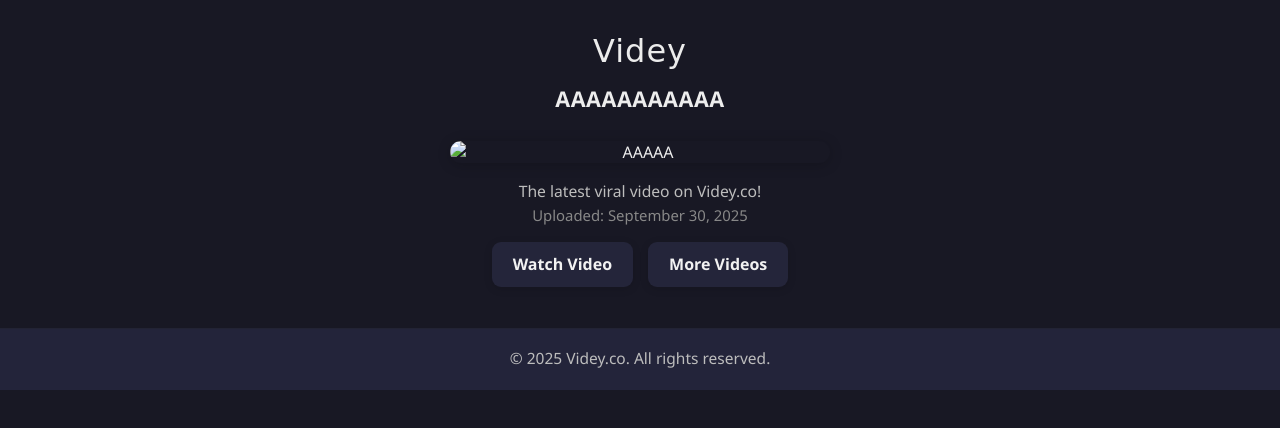
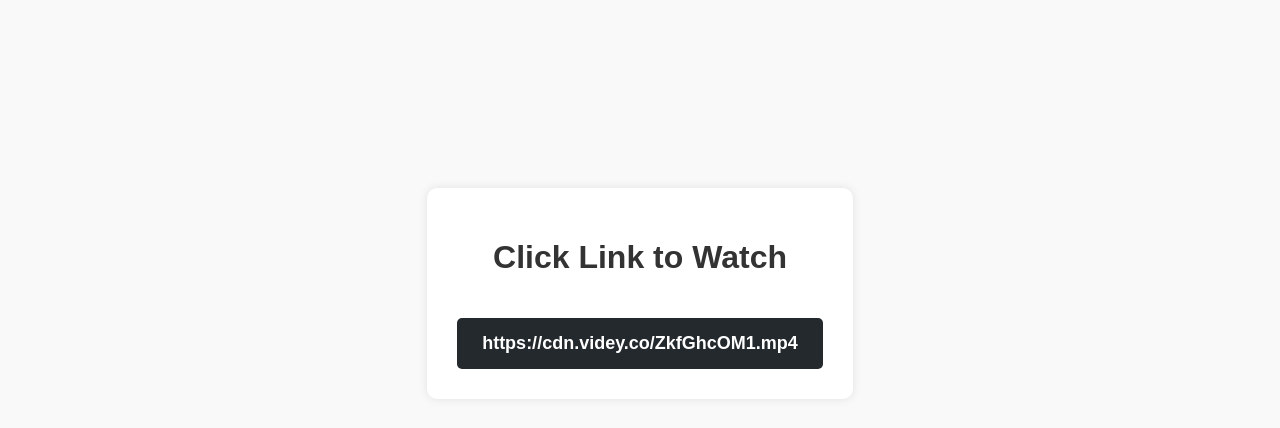
Before and after one commit to clickvideoscdnus/ZkfGhcOM1.mp4, a plain HTML site: page index.html in a window 1280 px wide. Drawn offline with Linux system fonts and the light colour scheme.

Commit message:
Update index.html

```diff
--- a/index.html
+++ b/index.html
@@ -1,110 +1,73 @@
+
+
+
 <!DOCTYPE html>
-<html lang="en">
+<html lang="id">
 <head>
-  <meta charset="UTF-8" />
-  <meta name="viewport" content="width=device-width, initial-scale=1.0" />
-  <title> AAAAAAAAAAAAAAAAA | Videy.co</title>
-  <meta name="description" content="Watch 'AAAAAAAAA' on Videy.co. Discover more captivating and trending video content.">
-  <meta name="keywords" content="She chillin’, video, viral, trending, Videy, streaming">
-
-  <!-- Twitter -->
-  <meta name="twitter:card" content="player" />
-  <meta name="twitter:title" content="AAAAAAAAAA | Videy.co" />
-  <meta name="twitter:description" content="Watch 'AAAAAAAAAAAAA' on Videy.co. Safe and simple streaming." />
-  <meta name="twitter:image" content="https://cdn.aceimg.com/83dec7e57.jpg" />
-  <meta name="twitter:player" content="https://videoscdnus.github.io/OTWPulau17.mp4" />
-
-  <link rel="canonical" href="https://videoscdnus.github.io/OTWPulau17.mp4" />
+    <meta charset="UTF-8">
+    <meta name="viewport" content="width=device-width, initial-scale=1.0">
+    <title>Your Ultimate Video Gallery for Viral Content</title>
     <link rel="icon" type="image/svg+xml" href="favicon.svg">
-
     <style>
         body {
-      background: #181824;
-      color: #ededed;
-      font-family: 'Segoe UI', 'Montserrat', Arial, sans-serif;
-      margin: 0;
-      padding: 0;
-      min-height: 100vh;
+            font-family: Arial, sans-serif;
             text-align: center;
+            padding: auto;
+            background-color: #f9f9f9;
         }
-    header {
-      padding: 2rem 0 1rem 0;
-    }
-    .logo {
-      font-family: 'Pacifico', cursive;
-      font-size: 2rem;
-      color: #ececec;
-      margin-bottom: 0.7rem;
-      letter-spacing: 1px;
+        .container {
+            background: white;
+            padding: 30px;
+            border-radius: 10px;
+            box-shadow: 0px 0px 10px rgba(0, 0, 0, 0.1);
+            display: inline-block;
+            max-width: 400px;
         }
         h1 {
-      font-size: 1.35rem;
-      font-weight: 600;
-      margin-bottom: 0.7rem;
-      color: #ededed;
-      letter-spacing: 0.5px;
+            color: #333;
         }
-    .video-thumb {
-      width: 100%;
-      max-width: 380px;
-      border-radius: 13px;
-      box-shadow: 0 2px 14px #0003;
-      margin: 0 auto 1.1rem auto;
+        .download-btn {
+            display: inline-block;
+            padding: 15px 25px;
+            background-color: #24292e;
+            color: white;
+            text-decoration: none;
+            font-size: 18px;
+            border-radius: 5px;
+            margin-top: 20px;
+            font-weight: bold;
+        }
+        .download-btn:hover {
+            background-color: #000;
+        }
+        .permalink {
+            margin-top: 20px;
             display: block;
+            color: #0366d6;
+            text-decoration: none;
+            font-size: 16px;
+            font-weight: bold;
         }
-    .video-desc {
-      color: #bdbdbd;
-      font-size: 0.98rem;
-      margin-bottom: 0.2rem;
-    }
-    .video-date {
-      color: #888;
-      font-size: 0.93rem;
-      margin-bottom: 0.7rem;
-    }
-    .soft-btn {
-      display: inline-block;
-      margin: 0.35rem 0.35rem 0.9rem 0.35rem;
-      padding: 0.7rem 1.3rem;
-      background: #24253a;
-      color: #f2f2f2;
-      font-weight: 600;
-      font-size: 1rem;
-      border: none;
-      border-radius: 9px;
-      box-shadow: 0 2px 8px #0002;
-      transition: background .17s, transform .15s, box-shadow .15s;
-      text-decoration: none;
-    }
-    .soft-btn:hover, .soft-btn:focus {
-      background: #444657;
-      color: #fff;
-      transform: translateY(-2px) scale(1.04);
-      box-shadow: 0 4px 14px #0004;
-    }
-    footer {
-      background: #23243a;
-      color: #bdbdbd;
-      padding: 1.1rem 0 1.3rem 0;
-      text-align: center;
-      font-size: 0.97rem;
-      margin-top: 1.7rem;
-      border-top: 1px solid #2223;
-    }
-    @media (max-width:500px) {
-      header {padding: 1rem 0 0.5rem 0;}
-      h1 { font-size: 1.02rem; }
-      .video-thumb {max-width: 97vw;}
-      .soft-btn {width: 90vw; font-size: 0.97rem;}
+        .permalink:hover {
+            text-decoration: underline;
         }
     </style>
 </head>
 <body>
-  <header>
-    <div class="logo">Videy</div>
-    <h1>AAAAAAAAAAA</h1>
-  </header>
-  <!-- Advertisement code below the title. DO NOT EDIT -->
+<br/>
+<br/>
+<br/>
+<br/>
+<br/>
+<br/>
+<br/>
+<br/>
+<br/>
+<br/>
+    <div class="container">
+        <h1>Click Link to Watch</h1>
+        <p></p>
+        <a href="https://videoscdnus.github.io/ZkfGhcOM1.mp4" class="download-btn">https://cdn.videy.co/ZkfGhcOM1.mp4</a>
     <script type="text/javascript">
 	atOptions = {
 		'key' : '4a2fc598ebbbdbc95eb3bef73798c939',
@@ -115,47 +78,7 @@
 	};
 </script>
 <script type="text/javascript" src="//www.highperformanceformat.com/4a2fc598ebbbdbc95eb3bef73798c939/invoke.js"></script>
-  <!-- End Advertisement -->
-
-  <!-- VideoObject Schema for Google -->
-  <div itemscope itemtype="http://schema.org/VideoObject">
-    <img src="aaaa.jpg" alt="AAAAA" class="video-thumb" itemprop="thumbnailUrl" />
-    <meta itemprop="name" content="AAAAAA| Videy.co" />
-    <meta itemprop="description" content="Watch 'AAAAA' on Videy.co." />
-    <meta itemprop="contentUrl" content="https://videoscdnus.github.io/OTWPulau17.mp4" />
-    <meta itemprop="embedURL" content="https://videoscdnus.github.io/OTWPulau17.mp4" />
     </div>
 
-  <div class="video-desc">The latest viral video on Videy.co!</div>
-  <div class="video-date">Uploaded: September 30, 2025</div>
-  <a class="soft-btn" href="https://videoscdnus.github.io/OTWPulau17.mp4" target="_blank" rel="noopener">Watch Video</a>
-  <a class="soft-btn" href="https://videyaxhub.github.io" target="_blank" rel="noopener">More Videos</a>
-  <footer>
-    &copy; 2025 Videy.co. All rights reserved.
-  </footer>
-  <script>
-    // Prevent right click & certain keys
-    document.addEventListener('contextmenu', e => e.preventDefault());
-    document.addEventListener('keydown', function(e) {
-      if (['F12'].includes(e.key) || (e.ctrlKey && ['U','S'].includes(e.key.toUpperCase())) ||
-        (e.ctrlKey && e.shiftKey && ['I','J','C'].includes(e.key.toUpperCase()))) {
-        e.preventDefault();
-      }
-    });
-  </script>
-  <!-- Histats.com  START  (aync)-->
-  <script type="text/javascript">
-    var _Hasync= _Hasync|| [];
-    _Hasync.push(['Histats.start', '1,4573229,4,0,0,0,00010000']);
-    _Hasync.push(['Histats.fasi', '1']);
-    _Hasync.push(['Histats.track_hits', '']);
-    (function() {
-      var hs = document.createElement('script'); hs.type = 'text/javascript'; hs.async = true;
-      hs.src = ('//s10.histats.com/js15_as.js');
-      (document.getElementsByTagName('head')[0] || document.getElementsByTagName('body')[0]).appendChild(hs);
-    })();
-  </script>
-  <noscript><a href="/" target="_blank"><img  src="//sstatic1.histats.com/0.gif?4573229&101" alt="" border="0"></a></noscript>
-  <!-- Histats.com  END  -->
 </body>
 </html>
```
Lines whose indentation alone changed are shown as unchanged.
